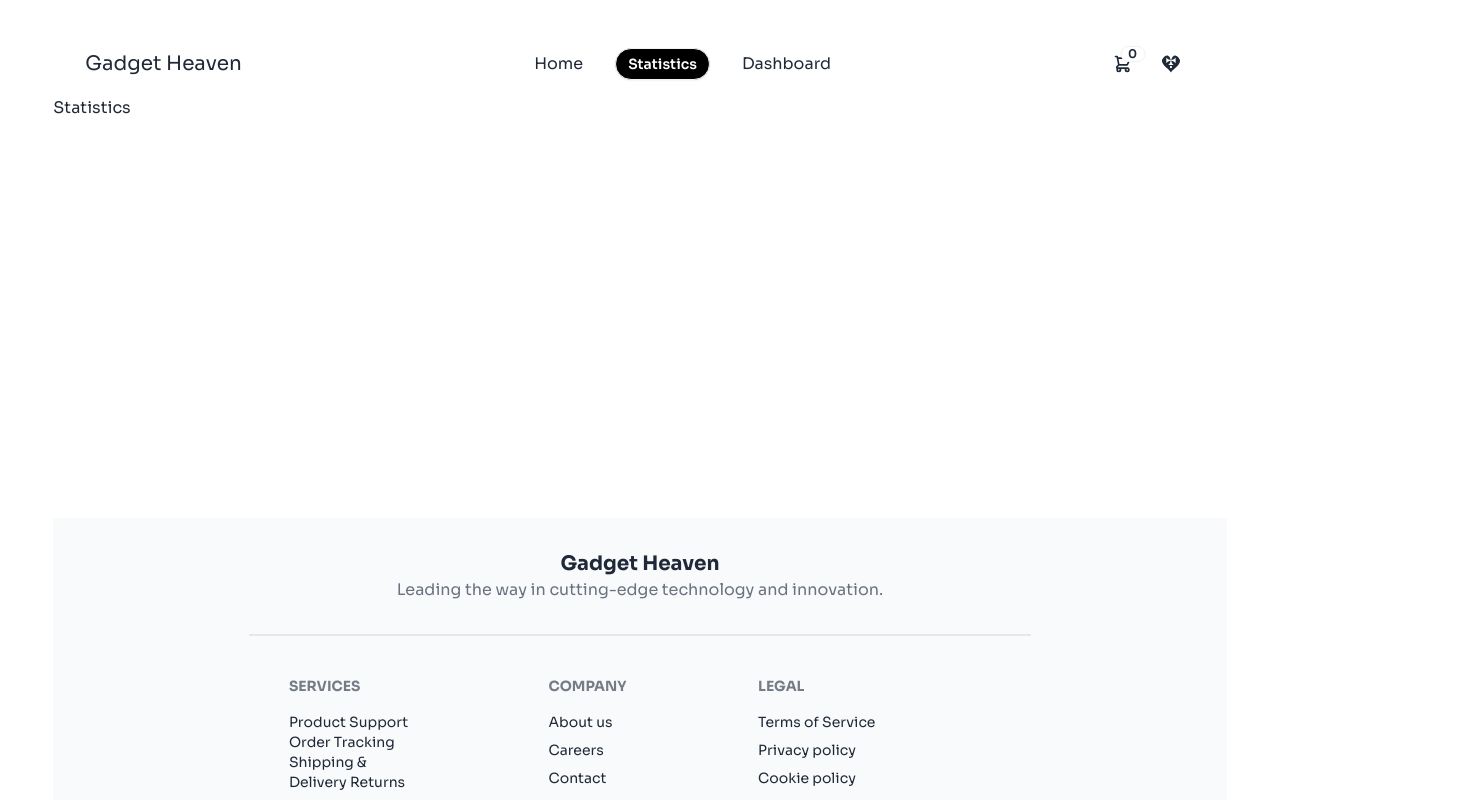
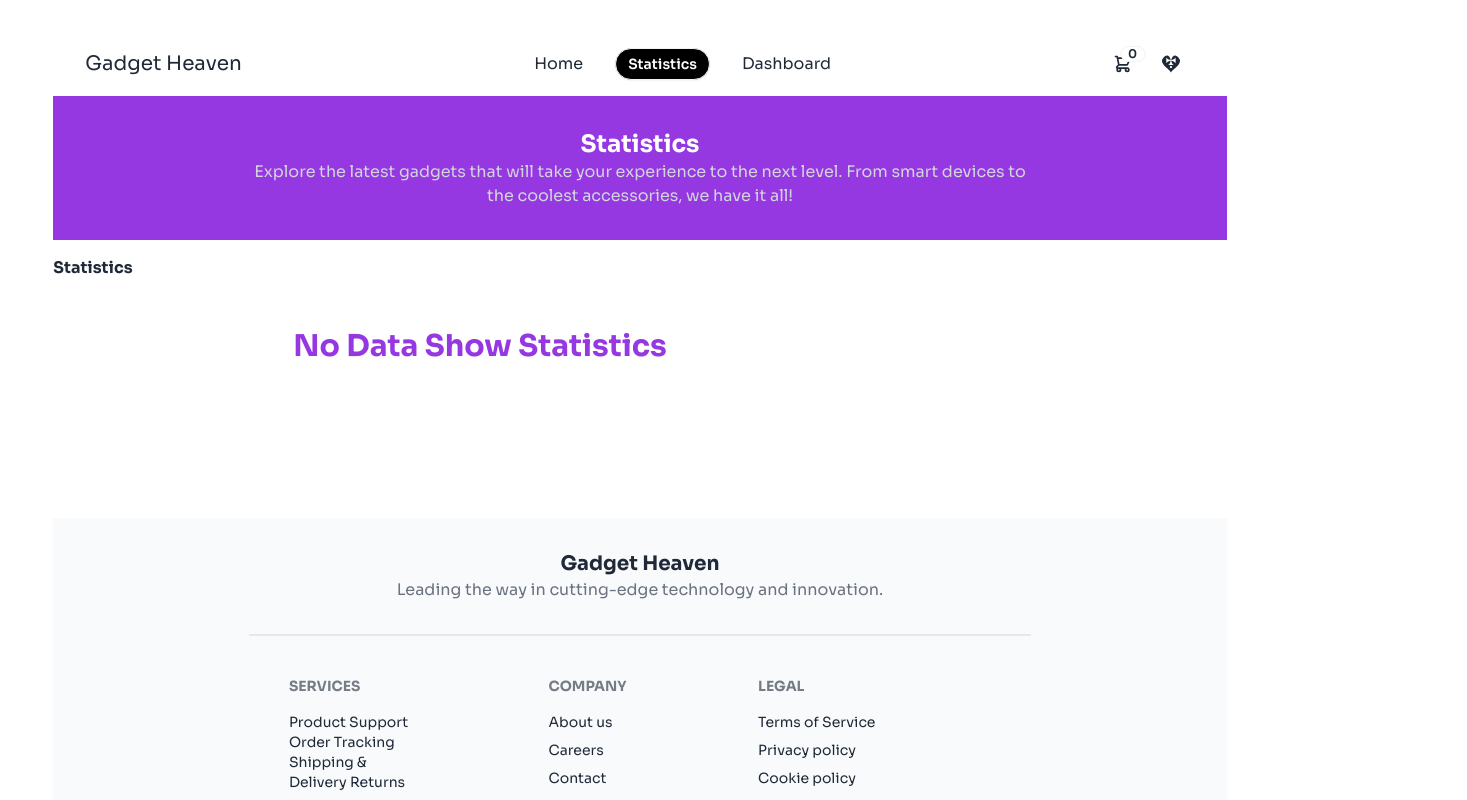
Before and after one commit to programming-hero-web-course-4/b10a8-gadget-heaven-Nazim1247, a React (Vite) app: page /statistics in a window 1280 px wide. Shown: the top 800 px of the page, 1467 px wide, since content can reach past the window. Built offline with nearby package versions, Linux system fonts and the light colour scheme.

Commit message:
no data found section done

```diff
--- a/src/Components/AddList.jsx
+++ b/src/Components/AddList.jsx
@@ -6,6 +6,9 @@ const AddList = ({ cart, handleRemove }) => {
     const { id, image, title, price, description } = cart;
     return (
         <div>
+            <div>
+            {/* <h3>cart: {cart.length}</h3> */}
+            </div>
             <div className="flex items-center gap-6 my-6">
                 <img className="w-36 rounded-xl" src={image} alt="" />
                 <div className="flex justify-between items-center w-full">
--- /dev/null
+++ b/src/Components/NoData.jsx
@@ -0,0 +1,11 @@
+
+
+const NoData = () => {
+    return (
+        <div>
+            <h2 className="w-full text-3xl font-bold text-[#9538E2] md:ml-24 mt-24">No Data Found</h2>
+        </div>
+    );
+};
+
+export default NoData;
--- a/src/Components/NotProduct.jsx
+++ /dev/null
@@ -1,11 +0,0 @@
-
-
-const NotProduct = () => {
-    return (
-        <div>
-            <h2>Product Not Found</h2>
-        </div>
-    );
-};
-
-export default NotProduct;
--- a/src/Components/ProductsCard.jsx
+++ b/src/Components/ProductsCard.jsx
@@ -1,6 +1,7 @@
 import { useLoaderData, useParams } from "react-router-dom";
 import Card from "./Card";
 import { useEffect, useState } from "react";
+import NoData from "./NoData";
 
 
 const ProductsCard = () => {
@@ -18,9 +19,11 @@ const ProductsCard = () => {
     }, [category, data])
 
     return (
-        <div className="grid grid-cols-1 md:grid-cols-2 lg:grid-cols-3 gap-6 mx-auto">
-            {products.length>0?products.map(product => <Card key={product.id} product={product}></Card>):'Not Found Product'}
+        <div>
+            <div className="grid grid-cols-1 md:grid-cols-2 lg:grid-cols-3 gap-6 mx-auto">
+            {products.length>0?products.map(product => <Card key={product.id} product={product}></Card>):<NoData></NoData>}
             {/* {products.map(product => <Card key={product.id} product={product}></Card>)} */}
+        </div>
         </div>
     );
 };
--- a/src/Pages/Dashboard.jsx
+++ b/src/Pages/Dashboard.jsx
@@ -12,6 +12,7 @@ const Dashboard = () => {
     const [addList, setAddList] = useState([]);
     const [wishList, setWishList] = useState([]);
     const [product, setProduct] = useState(addList);
+
     const [purchase, setPurchase] = useState(false);
     const [active, setActive] = useState({
         cart: true,
@@ -36,16 +37,25 @@ const Dashboard = () => {
         setPurchase(true);
     }
 
-    const handleSort = (sortBy) => {
-        if (sortBy === 'price') {
-            const sorted = [...addList].sort((a, b) => b.price - a.price);
-            setProduct(sorted);
-            // setAddList([]);
-            toast.success('Sorted Successfully')
-        } else {
-            setProduct(addList)
+    const handleSort = () => {
+        // const sorted = [...addList].sort((a, b) => b.price - a.price);
+        // console.log(sorted, addList)
+        // setAddList(sorted);
+        // toast.success('Sorted Successfully')
 
-        }
+        const sorted = [...addList].sort((a, b) => b.price - a.price);
+        console.log(sorted, addList)
+        setProduct(sorted);
+        toast.success('Sorted Successfully')
+
+        // if (sortBy === 'price') {
+        //     const sorted = [...addList].sort((a, b) => b.price - a.price);
+        //     setProduct(sorted);
+        //     // setAddList([]);
+        //     toast.success('Sorted Successfully')
+        // } else {
+        //     setProduct(addList)
+        // }
     }
 
     const handleAddWish = (status) => {
@@ -129,7 +139,7 @@ const Dashboard = () => {
                 <h3 className="text-2xl font-bold">Dashboard</h3>
                 <p className="text-gray-300 md:w-8/12 mx-auto">Explore the latest gadgets that will take your experience to the next level. From smart devices to the coolest accessories, we have it all!</p>
                 <div className="space-x-4 mt-4">
-                    <NavLink onClick={() => handleAddWish('addList')} className={`${active.cart ? 'btn btn-sm text-black bg-white' : 'btn btn-sm'}`}>AddList</NavLink>
+                    <NavLink onClick={() => handleAddWish('addList')} className={`${active.cart ? 'btn btn-sm bg-black' : 'btn btn-sm'}`}>AddList</NavLink>
                     <NavLink onClick={() => handleAddWish('wishList')} className={`${active.cart ? 'btn btn-sm' : 'btn btn-sm text-black bg-white'}`}>Wishlist</NavLink>
                 </div>
             </div>
@@ -138,10 +148,11 @@ const Dashboard = () => {
                 <h3 className="text-xl font-bold">Cart</h3>
                 <div className="flex justify-center items-center gap-4">
                     <h3>Total cost: {addList.length}</h3>
-                    <NavLink onClick={() => handleSort('price')} className={({ isActive }) => `${isActive ? 'btn btn-sm bg-[#9538E2]' : ''}`}>Sort by Price</NavLink>
+                    <NavLink onClick={()=>handleSort()} className={({ isActive }) => `${isActive ? 'btn btn-sm bg-[#9538E2]' : ''}`}>Sort by Price</NavLink>
                     <NavLink disabled={purchase} onClick={() => (handlePurchase(), openModal())} className={({ isActive }) => `${isActive ? 'btn btn-sm bg-[#9538E2]' : ''}`}>Purchase</NavLink>
                 </div>
             </div>
+
             addList: {addList.length}
 
 
@@ -149,9 +160,6 @@ const Dashboard = () => {
                 active.cart ? addList.map(cart => <AddList handleRemove={handleRemove} key={cart.id} cart={cart}></AddList>) : wishList.map(cart => <WishList handleRemoveWish={handleRemoveWish} key={cart.id} cart={cart}></WishList>)
             }
 
-            {/* {
-                active.cart ? addList.map(cart => <AddList handleRemove={handleRemove} key={cart.id} cart={cart}></AddList>) : wishList.map(cart => <WishList handleRemoveWish={handleRemoveWish} key={cart.id} cart={cart}></WishList>)
-            } */}
 
             {product.map(cart => <AddList key={cart.id} cart={cart}></AddList>)}
         </div>
--- a/src/Pages/Home.jsx
+++ b/src/Pages/Home.jsx
@@ -10,6 +10,7 @@ const Home = () => {
             {/* banner */}
             <Banner></Banner>
             {/* categories and product */}
+            <h2 className="text-3xl font-bold text-center text-[#9538E2] mb-4">Explore Cutting-Edge Gadgets</h2>
             <div className="flex">
             <Categories categories={categories}></Categories>
             <Outlet></Outlet>
--- a/src/Pages/Statistics.jsx
+++ b/src/Pages/Statistics.jsx
@@ -3,7 +3,12 @@
 const Statistics = () => {
     return (
         <div>
-            Statistics
+            <div className="text-center bg-[#9538E2] text-white py-8">
+                <h3 className="text-2xl font-bold">Statistics</h3>
+                <p className="text-gray-300 md:w-8/12 mx-auto">Explore the latest gadgets that will take your experience to the next level. From smart devices to the coolest accessories, we have it all!</p>
+            </div>
+            <h3 className="font-bold pt-4">Statistics</h3>
+            <h2 className="w-full text-3xl font-bold text-[#9538E2] md:ml-60 my-12">No Data Show Statistics</h2>
         </div>
     );
 };
--- a/src/Routes/Routes.jsx
+++ b/src/Routes/Routes.jsx
@@ -8,7 +8,6 @@ import ErrorPage from "../Components/ErrorPage";
 import ProductsCard from "../Components/ProductsCard";
 import ProductDetail from "../Components/ProductDetail";
 import AddList from "../Components/AddList";
-import NotProduct from "../Components/NotProduct";
 const router = createBrowserRouter([
     {
       path: "/",
@@ -44,7 +43,6 @@ const router = createBrowserRouter([
         {
             path: "/dashboard",
             element: <Dashboard></Dashboard>,
-            // errorElement: <NotProduct></NotProduct>,
             loader: ()=> fetch('../data.json'),
             // children: [
             //     {
```
